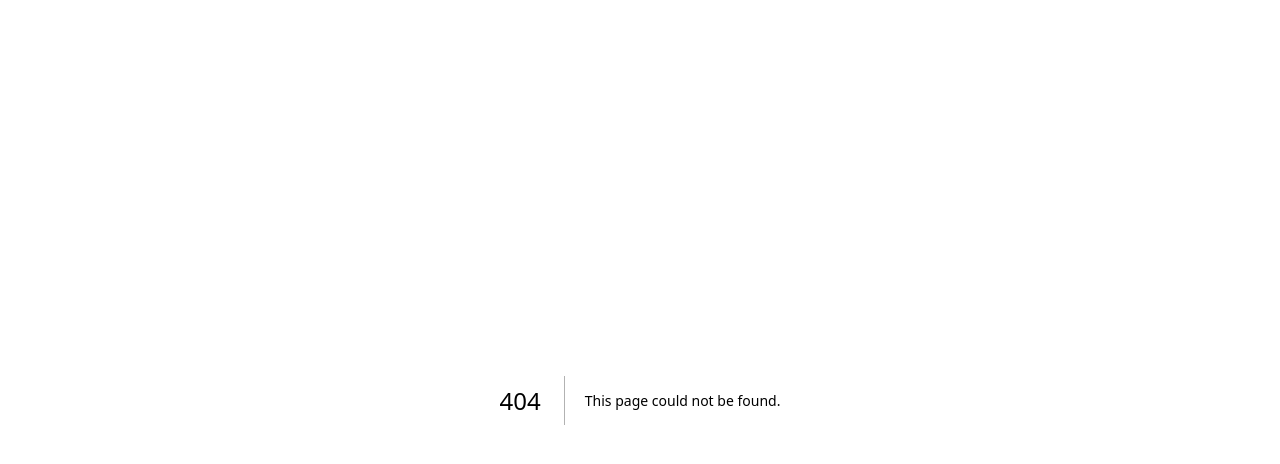
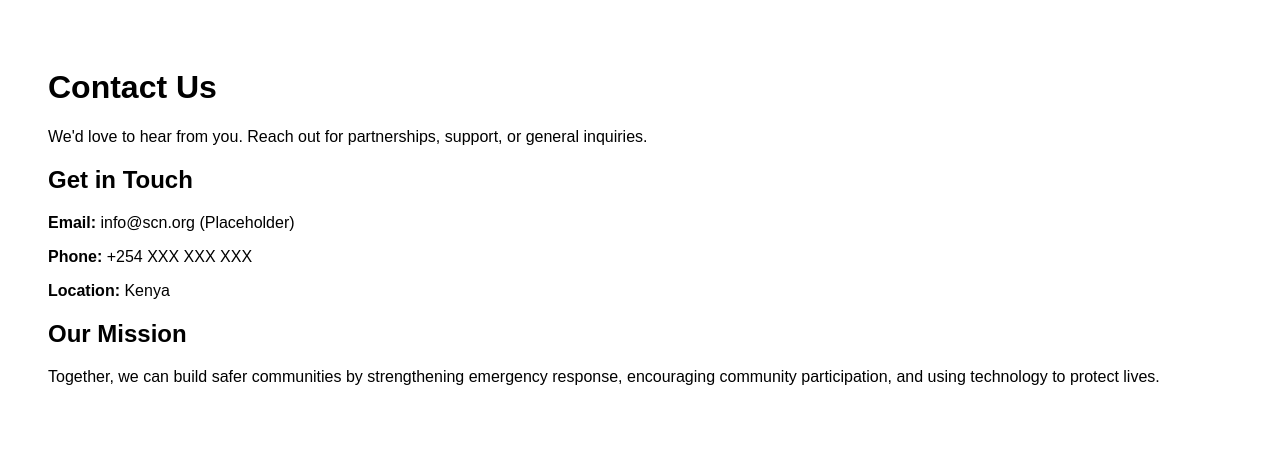
Before and after one commit to calein75-source/safe-communities-network, a Next.js app: page /app/contact in a window 1280 px wide. Before the commit this address had no page. Shown: the top 464 px of the page. Built offline with nearby package versions, Linux system fonts and the light colour scheme.

Commit message:
Create page.js

```diff
--- /dev/null
+++ b/app/app/contact/page.js
@@ -0,0 +1,25 @@
+export default function Contact() {
+  return (
+    <main style={{ padding: "40px", fontFamily: "Arial, sans-serif" }}>
+      <h1>Contact Us</h1>
+
+      <p>
+        We'd love to hear from you. Reach out for partnerships, support, or general inquiries.
+      </p>
+
+      <h2>Get in Touch</h2>
+
+      <p><strong>Email:</strong> info@scn.org (Placeholder)</p>
+      <p><strong>Phone:</strong> +254 XXX XXX XXX</p>
+      <p><strong>Location:</strong> Kenya</p>
+
+      <h2>Our Mission</h2>
+
+      <p>
+        Together, we can build safer communities by strengthening emergency
+        response, encouraging community participation, and using technology
+        to protect lives.
+      </p>
+    </main>
+  );
+}
```
